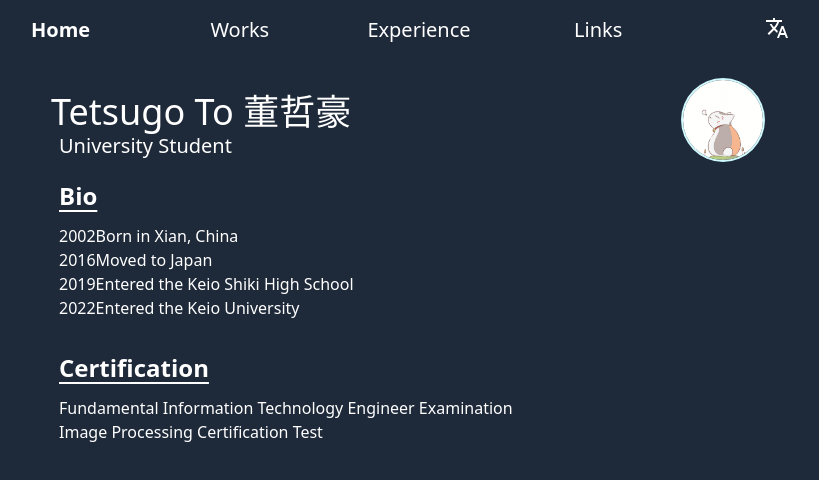
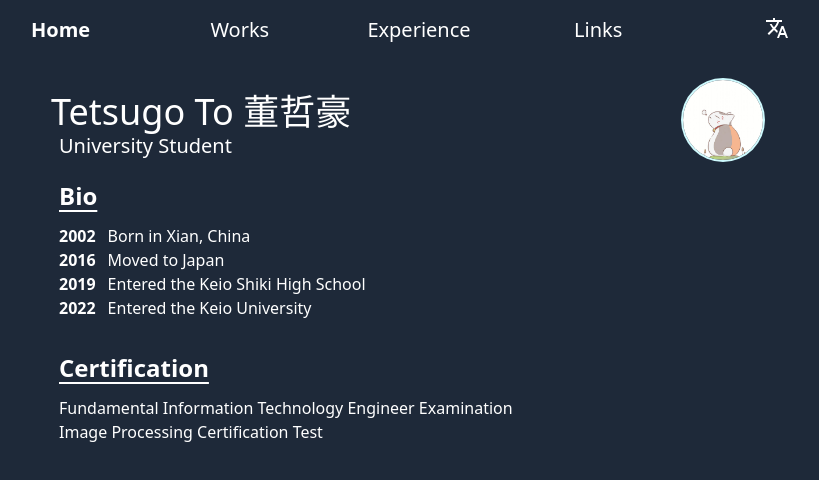
Before and after one commit to tetsugo02/my-homepage, a React (Vite) app: page /experience in a window 1280 px wide. Shown: the top 480 px of the page, without its empty margins (221-1040 px from the left). Built offline with nearby package versions, Linux system fonts and the light colour scheme.

Commit message:
言語切替機能を強化し、コンテンツを日本語と英語で表示するように修正。記事データの取得方法を改善し、未実装のセクションに適切なメッセージを追加。

```diff
--- a/src/assets/articles_jp.json
+++ b/src/assets/articles_jp.json
@@ -1,5 +1,5 @@
 {
-	"aboutMe": "私は董哲豪（とう てつごう）と申します。EEを専攻している三年生で、コンピュータサイエンスに強い情熱を持っています。技術的な課題を解決することや、ソフトウェアとハードウェアに対して興味を持ちます。特に、ロボティクス、機械学習、ソフトウェア開発に興味があります。",
+	"aboutMe": "私は董哲豪（とう てつごう）と申します。EEを専攻している三年生で、コンピュータサイエンスに強い情熱を持っています。技術的な課題を解決することや、ソフトウェアとハードウェアの両方に対して興味を持ちます。特に、ロボティクス、機械学習、ソフトウェア開発に興味があります。",
 	"Bio": [
 		["2002", "中国、西安で生まれ"],
 		["2016", "日本に引こし"],
--- a/src/components/atom/itemList.tsx
+++ b/src/components/atom/itemList.tsx
@@ -9,12 +9,12 @@ const ItemList = (props: ItemListProps) => {
 	return (
 		<div>
 			<table className="table-auto mt-3 mb-3">
-				<tbody className=" list-disc">
+				<tbody>
 					{props.data.map((item, index) => {
 						return (
-							<tr key={index}>
-								<td className=" mr-2">{item[0]}</td>
-								<td className=" mx-5">{item[1]}</td>
+							<tr key={index} className="flex">
+								{item[0] ? <th className=" mr-3">{item[0]}</th> : null}
+								<td className="">{item[1]}</td>
 							</tr>
 						);
 					})}
--- a/src/components/organism/translateDropDownMenu.tsx
+++ b/src/components/organism/translateDropDownMenu.tsx
@@ -17,7 +17,6 @@ const TranslateDropDownMenu = () => {
 					{
 						contents: (
 							<a
-								href="#"
 								className="block w-full px-2 py-1 hover:bg-gray-700 rounded-lg"
 								onClick={() => {
 									handleChangeLanguage("ja");
@@ -30,7 +29,6 @@ const TranslateDropDownMenu = () => {
 					{
 						contents: (
 							<a
-								href="#"
 								className="block w-full px-2 py-1 hover:bg-gray-700 rounded-lg"
 								onClick={() => {
 									handleChangeLanguage("en");
--- a/src/components/pages/experience.tsx
+++ b/src/components/pages/experience.tsx
@@ -17,7 +17,7 @@ const Experience = () => {
 			<ArticleBlock title="Bio" content={<ItemList data={airticleData.Bio}></ItemList>} />
 			<ArticleBlock
 				title="Certification"
-				content={<ItemList data={airticleData_Eng.Certifications}></ItemList>}
+				content={<ItemList data={airticleData.Certifications}></ItemList>}
 			/>
 		</PageContainer>
 	);
--- a/src/components/pages/home.tsx
+++ b/src/components/pages/home.tsx
@@ -2,12 +2,17 @@ import PageContainer from "../organism/pageContainer";
 import NameArea from "../organism/nameArea";
 import ArticleBlock from "../atom/articleBlock";
 import * as airticleData_Eng from "../../assets/articles_eng.json";
+import * as airticleData_Ja from "../../assets/articles_jp.json";
+import { useChangeLanguage } from "../../hooks/useChangeLanguage";
+
 const Home = () => {
+	const { languageStateValue } = useChangeLanguage();
+	const airticleData = languageStateValue === "ja" ? airticleData_Ja : airticleData_Eng;
 	return (
 		<div className="flex justify-center transform translate-y-20">
 			<PageContainer>
 				<NameArea />
-				<ArticleBlock title="About Me" content={airticleData_Eng.aboutMe} />
+				<ArticleBlock title="About Me" content={airticleData.aboutMe} />
 			</PageContainer>
 		</div>
 	);
--- a/src/components/pages/works.tsx
+++ b/src/components/pages/works.tsx
@@ -1,11 +1,32 @@
 import PageContainer from "../organism/pageContainer";
 import ArticleBlock from "../atom/articleBlock";
+import useChangeLanguage from "../../hooks/useChangeLanguage";
 
 const Works = () => {
+	const { languageStateValue } = useChangeLanguage();
+	const worksData = {
+		ja: {
+			title: "Works",
+			content: "未実装です。",
+		},
+		en: {
+			title: "Works",
+			content: "Not yet implemented.",
+		},
+	};
+
+	let content;
+	if (languageStateValue === "ja") {
+		content = worksData.ja;
+	}
+	if (languageStateValue === "en") {
+		content = worksData.en;
+	}
+
 	return (
 		<div className="w-full min-w-full">
 			<PageContainer>
-				<ArticleBlock title="Works" content="Not yet implemented." />
+				<ArticleBlock title="Works" content={content?.content} />
 			</PageContainer>
 		</div>
 	);
```
